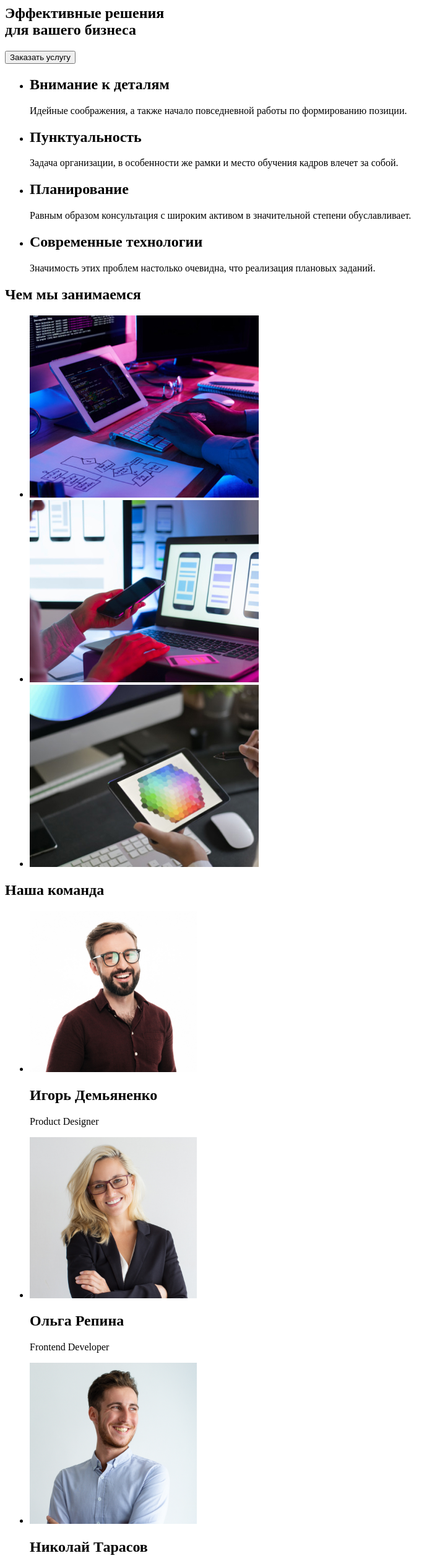
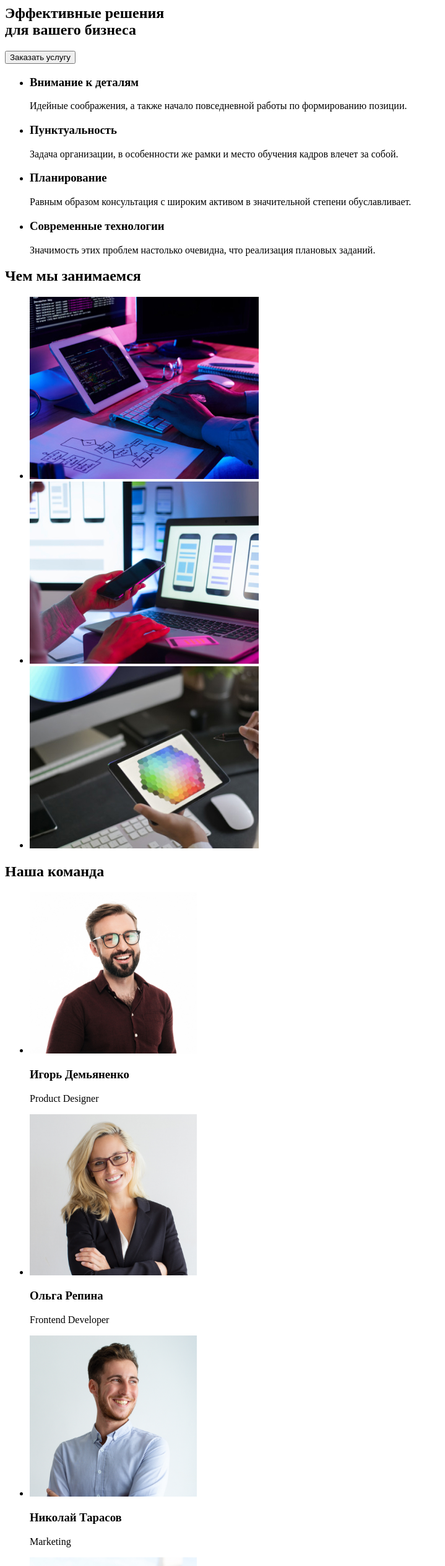
Before and after one commit to Yanette777/goit-markup-hw-01, a plain HTML site: page index.html in a window 1280 px wide. Shown: the part 160-2687 px from the top of the page at 62% size, without its empty margins (0-719 px from the left). Drawn offline with Linux system fonts and the light colour scheme; files whose address does not match are found by name.

Commit message:
changes
homework1 final

```diff
--- a/index.html
+++ b/index.html
@@ -27,27 +27,27 @@
 
   </header>
          <main>
-                           <div>
+
                            <section><h1>Эффективные решения  <br> для вашего бизнеса</h1>
-                           <button>Заказать услугу</button>
+                           <input type="button" value="Заказать услугу">
                            </section>
-                           </div>
+
          <section>
          <ul>
                     <li>
-                   <h2>Внимание к деталям</h2>
+                   <h3>Внимание к деталям</h3>
                   <p>Идейные соображения, а также начало повседневной работы по формированию позиции.</p>
                   </li>
                  <li>
-                  <h2>Пунктуальность</h2>
+                  <h3>Пунктуальность</h3>
                   <p>Задача организации, в особенности же рамки и место обучения кадров влечет за собой.</p>
                  </li>
                  <li>
-               <h2>Планирование</h2>
+               <h3>Планирование</h3>
               <p>Равным образом консультация с широким активом в значительной степени обуславливает.</p>
               </li>
               <li>
-             <h2>Современные технологии</h2>
+             <h3>Современные технологии</h3>
              <p>Значимость этих проблем настолько очевидна, что реализация плановых заданий.</p>
             </li>
       </ul>
@@ -73,22 +73,22 @@
   <ul>
     <li>
     <img src="img.jpg" alt="Игорь Демьяненко" width="270">
-      <h2>Игорь Демьяненко</h2>
+      <h3>Игорь Демьяненко</h3>
       <p>Product Designer</p>
     </li>
     <li>
       <img src="img-2.jpg" alt="Ольга Репина" width="270">
-      <h2>Ольга Репина</h2>
+      <h3>Ольга Репина</h3>
       <p>Frontend Developer</p>
     </li>
     <li>
       <img src="img-3.jpg" alt="Николай Тарасов" width="270">
-      <h2>Николай Тарасов</h2>
+      <h3>Николай Тарасов</h3>
       <p>Marketing</p>
     </li>
     <li>
       <img src="img-4.jpg" alt="Михаил Ермаков" width="270">
-      <h2>Михаил Ермаков</h2>
+      <h3>Михаил Ермаков</h3>
       <p>UI Designer</p>
     </li>
   </ul>
@@ -100,7 +100,9 @@
     WebStudio
    </a>
    <address>
-    г. Киев, пр-т Леси Украинки, 26 <br> info@example.com <br> +38 099 111 11 11
+     <p>
+    <a href="">г. Киев, пр-т Леси Украинки, 26</a> <br>  <a href="">info@example.com</a> <br> <a href="">+38 099 111 11 11</a>
+     </p>
    </address>
 </footer>
 
```
Also changed, not shown: css/styles.css (added), images/img-2.jpg (renamed from img-2.jpg), images/img-3.jpg (renamed from img-3.jpg), images/img-4.jpg (renamed from img-4.jpg), images/img.jpg (renamed from img.jpg), images/img1.jpg (renamed from img1.jpg), images/img2.jpg (renamed from img2.jpg), images/img3.jpg (renamed from img3.jpg), 1 other file.
